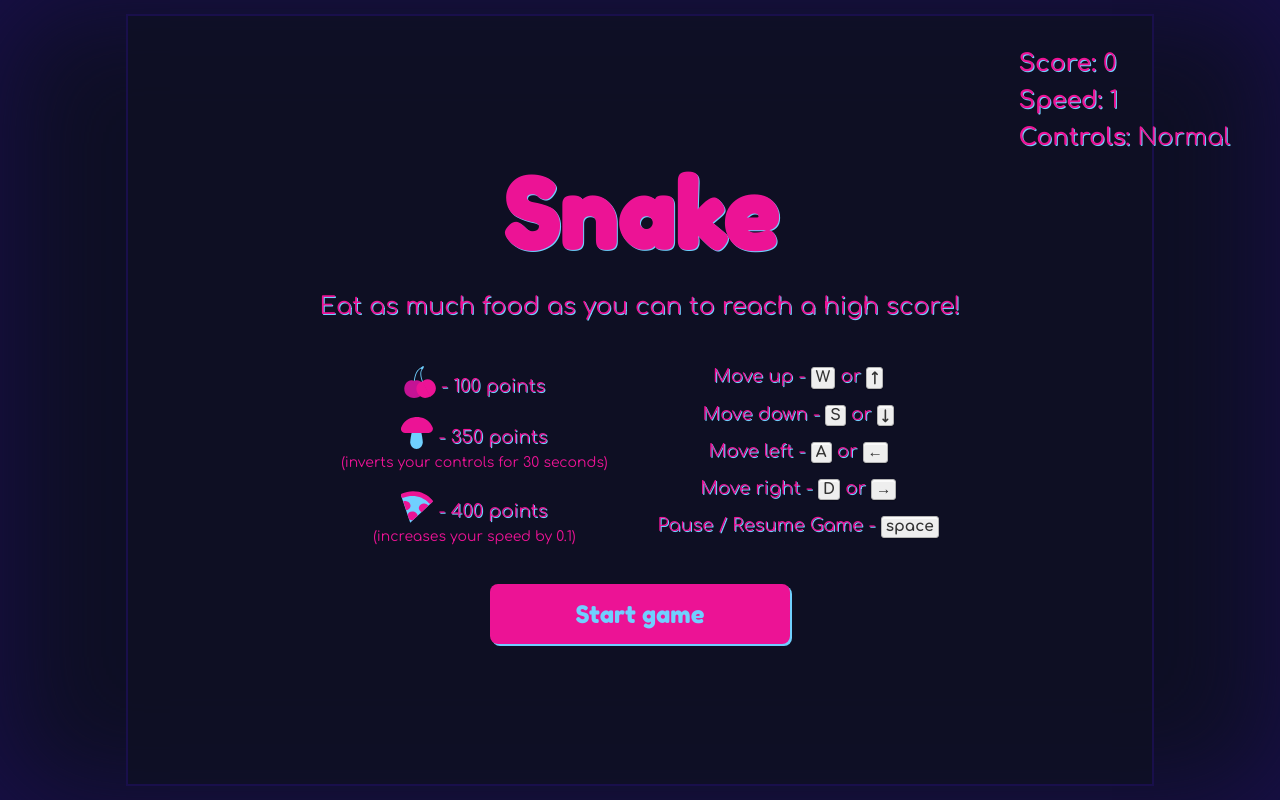
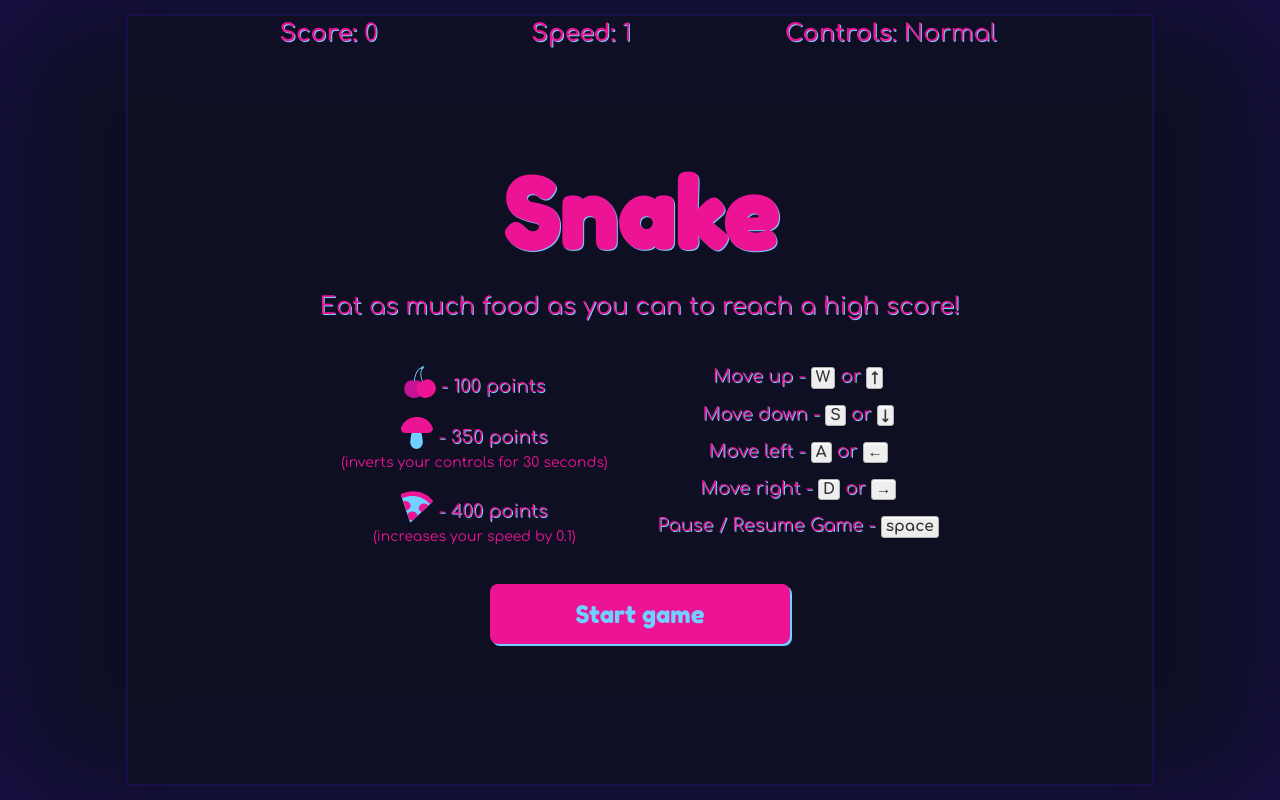
Before and after one commit to frankkluijtmans/snake-react, a React app: page / in a window 1280 px wide. Built offline with nearby package versions, Linux system fonts and the light colour scheme.

Commit message:
style: Moved scoreboard to top of page.

```diff
--- a/src/styles/styles.scss
+++ b/src/styles/styles.scss
@@ -138,12 +138,13 @@ body {
 
 .ScoreBoard {
     position: fixed;
-    top: 50px;
-    right: 50px;
+    top: 20px;
+    display: flex;
+    flex-direction: row;
+    width: 1024px;
+    justify-content: space-evenly;
 
     span {
-        display: block;
-        margin-bottom: 10px;
         color: $pink;
         text-shadow: $blue 1px 1px 0;
         font-size: 24px;
```
